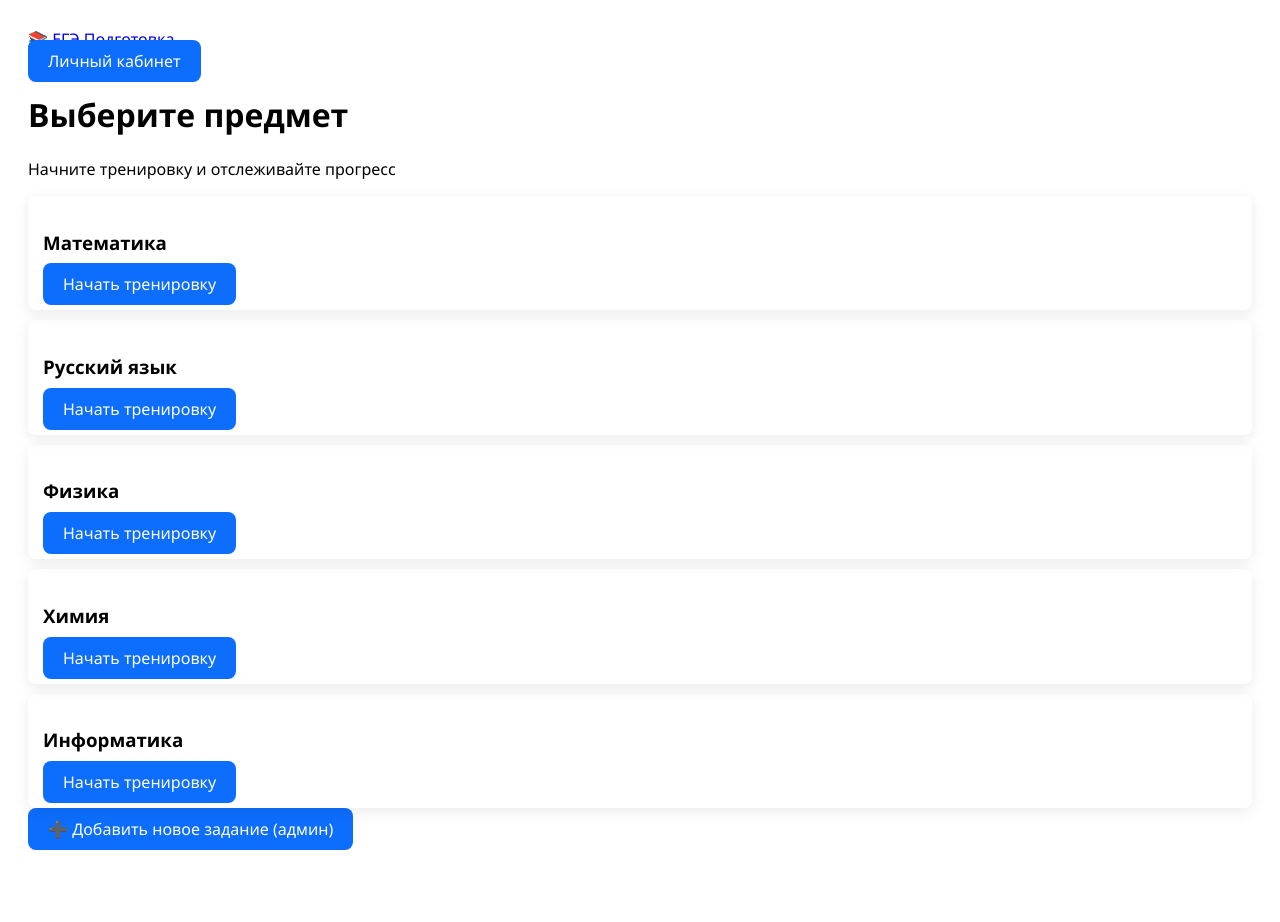
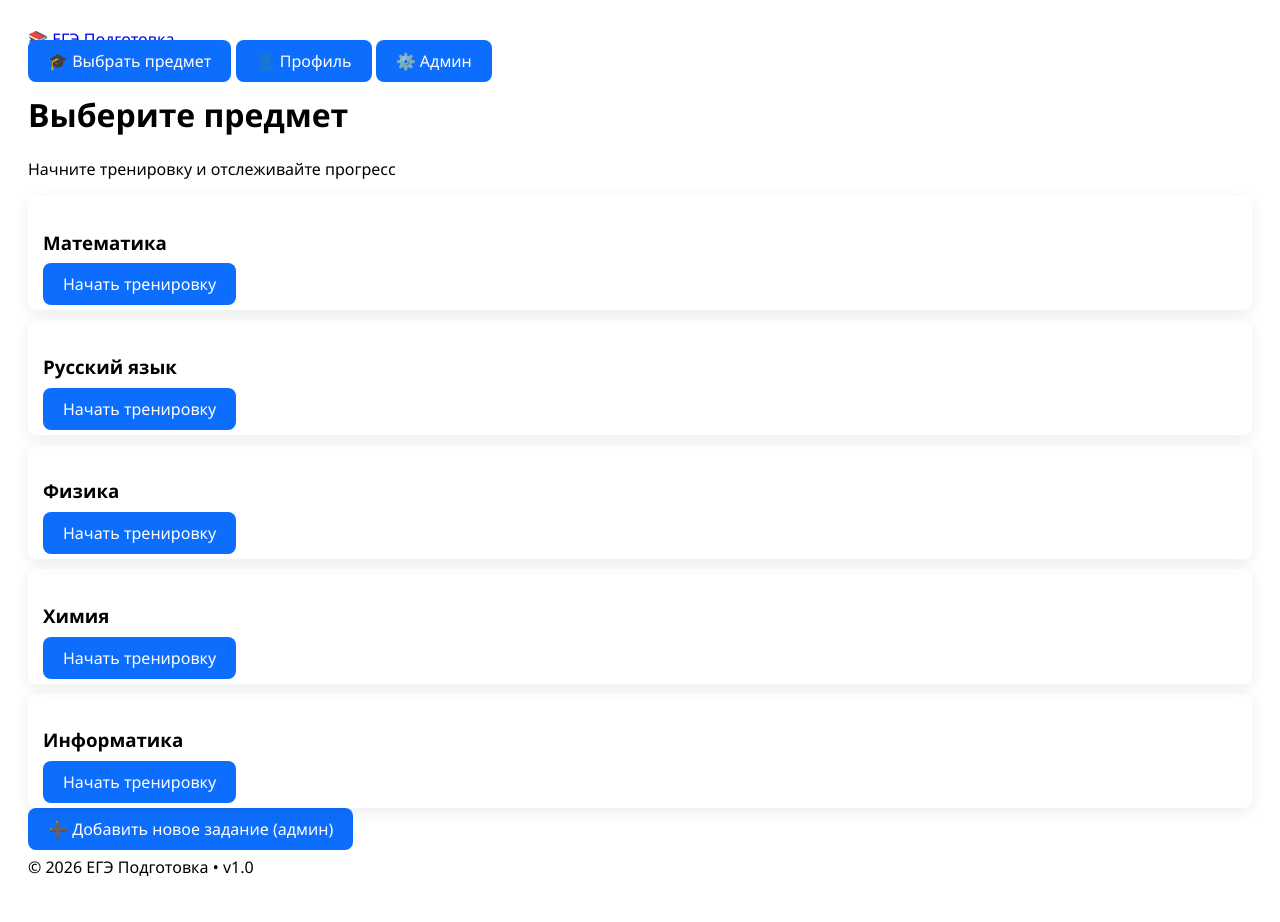
Before and after one commit to Thunder0us/project-ege, a Flask app: page /dashboard in a window 1280 px wide. Before the commit the page ends 850 px from the top, so only its background shows below. Run offline with Flask 3, Linux system fonts and the light colour scheme; some libraries are stand-ins or nearby versions.

Commit message:
feat: Update base template with new navigation and Chart.js support

```diff
--- a/project/templates/base.html
+++ b/project/templates/base.html
@@ -6,13 +6,21 @@
     <title>ЕГЭ Подготовка</title>
     <link href="/static/bootstrap.min.css" rel="stylesheet">
     <link href="/static/app.css" rel="stylesheet">
+    <script src="https://cdn.jsdelivr.net/npm/chart.js"></script>
 </head>
 <body class="bg-light">
-    <nav class="navbar navbar-expand-lg navbar-dark bg-primary shadow">
+    <nav class="navbar navbar-expand-lg navbar-dark bg-gradient shadow">
         <div class="container">
-            <a class="navbar-brand fw-bold" href="/">📚 ЕГЭ Подготовка</a>
-            <div>
-                <a href="/dashboard" class="btn btn-light btn-sm">Личный кабинет</a>
+            <a class="navbar-brand fw-bold fs-5" href="/">📚 ЕГЭ Подготовка</a>
+            <button class="navbar-toggler" type="button" data-bs-toggle="collapse" data-bs-target="#navbarNav">
+                <span class="navbar-toggler-icon"></span>
+            </button>
+            <div class="collapse navbar-collapse" id="navbarNav">
+                <div class="ms-auto">
+                    <a href="/dashboard" class="btn btn-light btn-sm me-2">🎓 Выбрать предмет</a>
+                    <a href="/profile" class="btn btn-outline-light btn-sm me-2">👤 Профиль</a>
+                    <a href="/admin/add_task" class="btn btn-outline-warning btn-sm me-2">⚙️ Админ</a>
+                </div>
             </div>
         </div>
     </nav>
@@ -21,7 +29,7 @@
         {% with messages = get_flashed_messages(with_categories=true) %}
           {% if messages %}
             {% for category, message in messages %}
-              <div class="alert alert-{{ 'success' if category == 'success' else 'danger' }} alert-dismissible fade show">
+              <div class="alert alert-{{ 'success' if category == 'success' else 'warning' if category == 'warning' else 'danger' }} alert-dismissible fade show" role="alert">
                 {{ message }}
                 <button type="button" class="btn-close" data-bs-dismiss="alert"></button>
               </div>
@@ -32,6 +40,10 @@
         {% block content %}{% endblock %}
     </div>
 
+    <footer class="bg-dark text-white text-center py-3 mt-5">
+        <p class="mb-0">© 2026 ЕГЭ Подготовка • v1.0</p>
+    </footer>
+
     <script src="/static/bootstrap.bundle.min.js"></script>
 </body>
 </html>
```
